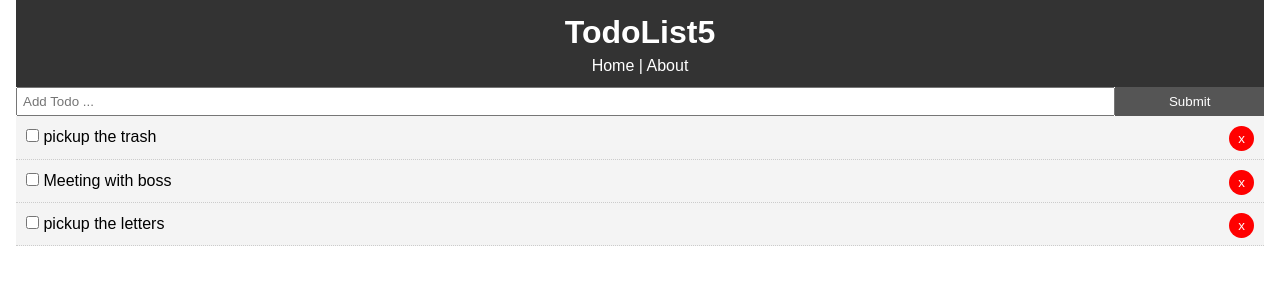
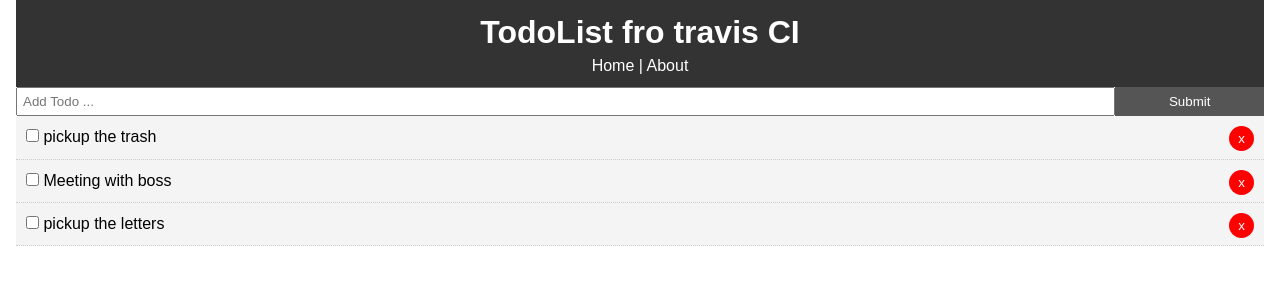
Before and after one commit to alexandritegalle/todo, a React (Create React App) app: page / in a window 1280 px wide. Shown: the top 300 px of the page. Built offline with nearby package versions, Linux system fonts and the light colour scheme.

Commit message:
ecs.sh path changed

```diff
--- a/src/components/layout/header.js
+++ b/src/components/layout/header.js
@@ -4,7 +4,7 @@ import { Link } from 'react-router-dom';
 export default function header() {
     return (
         <header style={headerStyle}>
-            <h1>TodoList5</h1>
+            <h1>TodoList fro travis CI</h1>
             <Link style={linkStyle} to="/">Home</Link> | <Link style={linkStyle} to="/about">About</Link>
         </header>
     )
```
Also changed, not shown: 2 other files (tests, documents, lock files or other folders).
